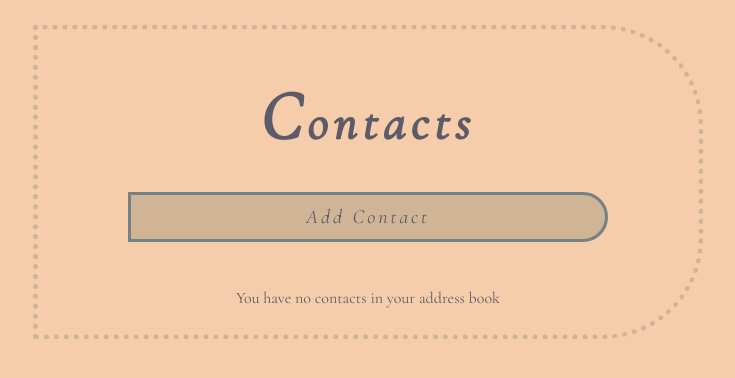
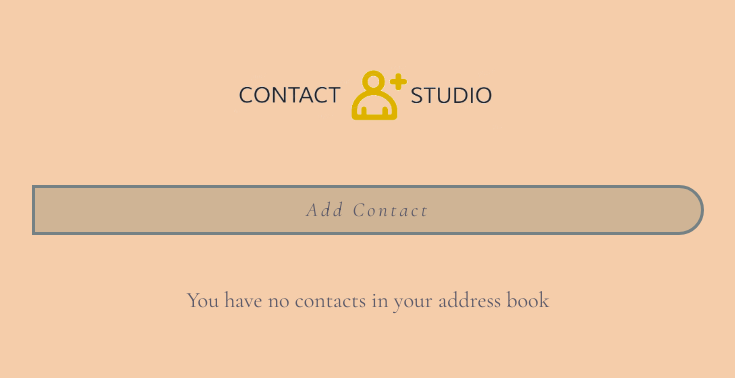
Before and after one commit to designerofthing/address_book_challenge, a website: page src/index.html in a window 1280 px wide. Shown: the whole page, without its empty margins (272-1007 px from the left). Drawn offline with nearby package versions, Linux system fonts and the light colour scheme.

Commit message:
deleting delete button and test, adding find button and test, adding logo, css modifications

```diff
--- a/src/assets/css/style.css
+++ b/src/assets/css/style.css
@@ -4,14 +4,18 @@ body {
     background-color: #f5cdaa;
     margin: auto ;
     margin-top: 25px;
-    width: 50%;
-    border: 5px dotted #cfb495;
+    width: 70%;
+    /*border: 5px dotted #cfb495;
     border-top-right-radius: 100px;
-    border-bottom-right-radius: 100px ;
+    border-bottom-right-radius: 100px ;*/
     padding: 10px;
     text-align: center;
 }
-
+#logo {
+    width: 30%;
+    position: relative;
+    margin: 25px 0 25px 0;
+}
 label {
     font-family: 'Cormorant Garamond', serif;
     font-size: 20px;
@@ -55,6 +59,7 @@ textarea[type="text"] {
 }
 
 button {
+    margin-top: 25px;
     margin-bottom: 10px;
     background-color:  #cfb495;
     border: solid  #758184;
@@ -98,9 +103,12 @@ input:hover[type="submit"] {
 button:hover {
     color: white;
 }
+#contact-list {
+    font-size: 22px;
+}
 
 
-span[id="firstLetter"] {
+/*span[id="firstLetter"] {
     font-family: 'Cormorant Garamond', serif;
     font-size: 70px;
     font-style: italic;
@@ -112,3 +120,8 @@ h1 {
     font-style: italic;
     letter-spacing: 6px;
 }
+*/
+div[id="contact-list"] {
+    font-size: 20px;
+    text-align: center;
+}
--- a/src/index.html
+++ b/src/index.html
@@ -8,10 +8,11 @@
     <link href="https://fonts.googleapis.com/css?family=Cormorant+Garamond:400,400i&display=swap" rel="stylesheet">
 </head>
 <body>
-    <h1><span id="firstLetter">C</span>ontacts</h1>
+    <img id="logo" src="assets/images/Contactstudiologo.png" alt="Contactstudiologo">
+    <!--<h1><span id="firstLetter">C</span>ontacts</h1>-->
     <button id="add-contact">Add Contact</button>
     <br>
-    <!-- button id="delete-contact">Delete Contact</button>
+    <!-- button id="find-contact">Find Contact</button>
     <br -->
     <br>
     <form id="new-contact-form">
@@ -32,7 +33,7 @@
         <input id="submit" type="submit" value="Save Contact">
     </form>
     <div id="contact-list"></div>
-    <script src="./assests/js/app.js"></script>
+    <script src="./assets/js/app.js"></script>
 
 </body>
 </html>
```
Also changed, not shown: cypress/integration/userCanFindAContact.feature.js (renamed from cypress/integration/userCanDeleteAContact.feature.js, +2 -2 lines), src/assets/images/Contactstudiologo.png (added), src/assets/js/app.js (line endings or trailing spaces).
